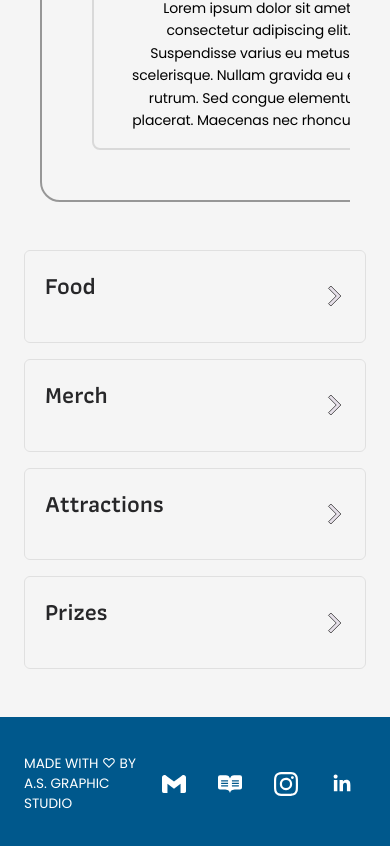
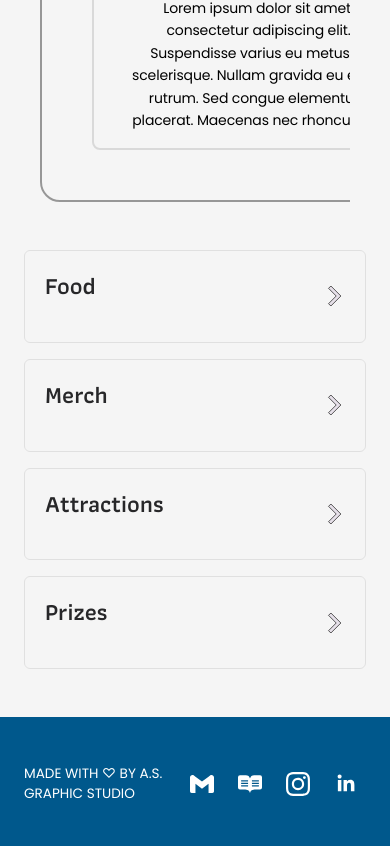
Before and after one commit to zdhuang1/asgs-webmaster-challenge, a React (Vite) app: page / in a window 390 px wide. Shown: the part 1850-2696 px from the top of the page. Built offline with nearby package versions, Linux system fonts and the light colour scheme; a web font is replaced by a local one.

Commit message:
minor fixes

```diff
--- a/src/components/Footer.module.scss
+++ b/src/components/Footer.module.scss
@@ -88,5 +88,9 @@
     .linkIcon {
       display: block;
     }
+
+    .footerLink {
+      padding: 0.25rem 0.5rem;
+    }
   }
 }
--- a/src/components/Hero.module.scss
+++ b/src/components/Hero.module.scss
@@ -47,9 +47,13 @@
     background: transparent;
     outline: none;
   }
+
+  &:hover path {
+    fill: #666;
+  }
   &:focus-visible {
     outline: none;
-    border-color: #000;
+    border-color: #fff;
   }
   &.prevButton {
     left: 16px;
@@ -82,7 +86,7 @@
   transition: background-color 0.3s ease;
 
   &:hover, &:focus {
-    outline: 2px solid #000;
+    outline: 2px solid #fff;
     outline-offset: 2px;
   }
 
```
